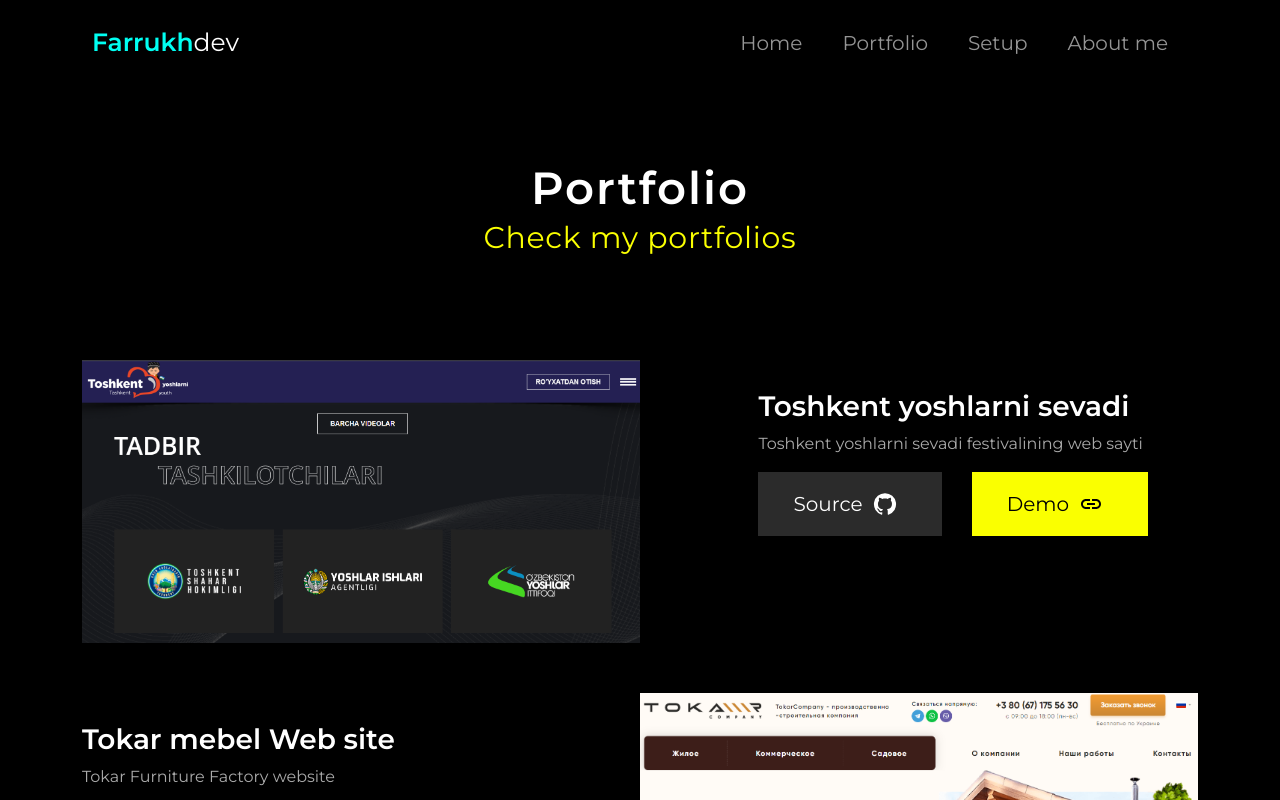
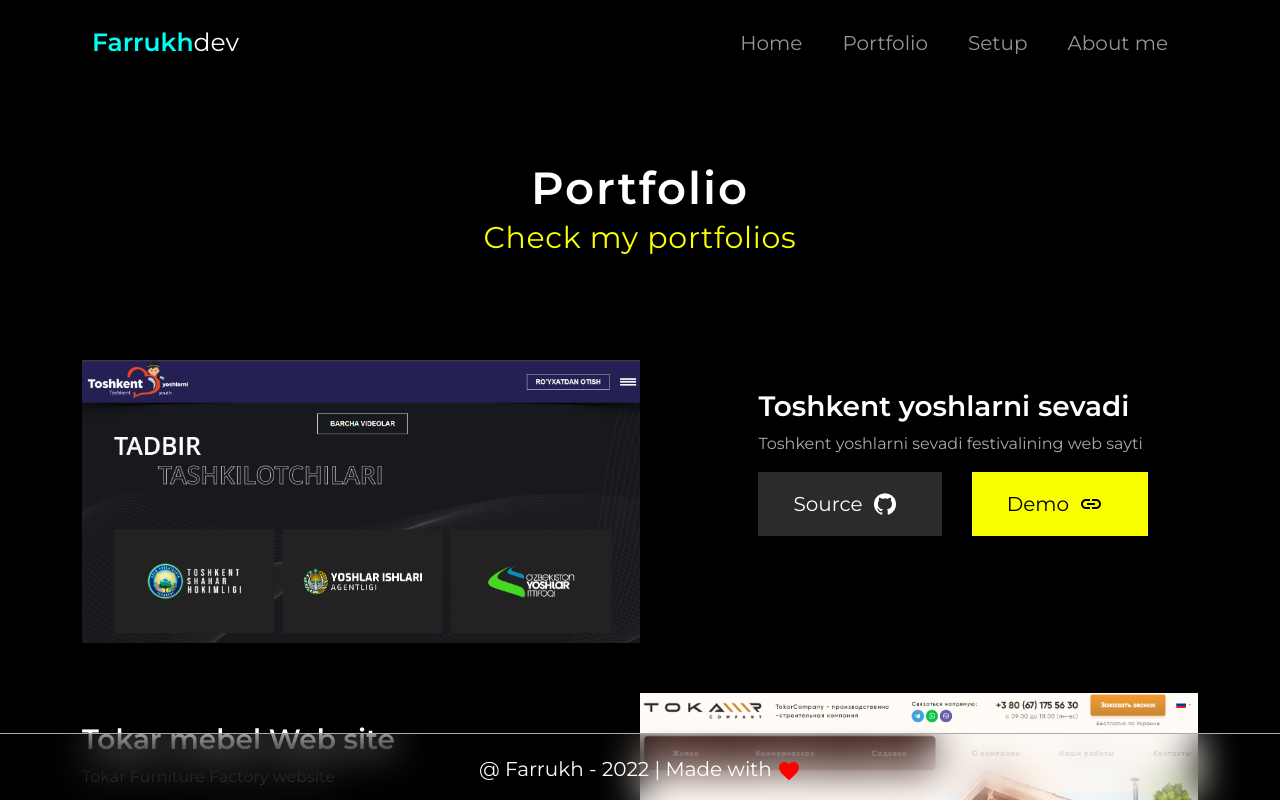
Before and after one commit to Musratovf/farrukh-dev, a React (Create React App) app: page /portfolio in a window 1280 px wide. Shown: the top 800 px of the page. Built offline with nearby package versions, Linux system fonts and the light colour scheme.

Commit message:
added footer

```diff
--- /dev/null
+++ b/src/Components/footer/Footer.jsx
@@ -0,0 +1,14 @@
+import React from 'react';
+import FavoriteIcon from '@mui/icons-material/Favorite';
+const footer = () => {
+	return (
+		<div className='footer'>
+			<p>
+				@ Farrukh - {new Date().getFullYear()} | Made with{' '}
+				<FavoriteIcon />
+			</p>
+		</div>
+	);
+};
+
+export default footer;
--- a/src/Components/portfolio/Portfolio.jsx
+++ b/src/Components/portfolio/Portfolio.jsx
@@ -2,12 +2,15 @@ import React from 'react';
 import NavSection from '../home/NavSection';
 import PageInfo from './PageInfo';
 import Project from './Project';
+import Footer from '../footer/Footer';
+
 const Portfolio = () => {
 	return (
 		<>
 			<NavSection />
 			<PageInfo />
 			<Project />
+			<Footer />
 		</>
 	);
 };
--- a/src/Components/portfolio/Project.jsx
+++ b/src/Components/portfolio/Project.jsx
@@ -11,7 +11,7 @@ const Project = () => {
 		<>
 			<Container>
 				<Row>
-					<Col md='12'>
+					<Col className='col' md='12'>
 						<div className='projectCard'>
 							<img
 								className='portfolio-img'
--- a/src/Components/styles/main.scss
+++ b/src/Components/styles/main.scss
@@ -209,3 +209,25 @@ nav.fixed {
 		}
 	}
 }
+.col {
+	margin-bottom: 30px;
+}
+// Footer
+.footer {
+	position: fixed;
+	width: 100%;
+	bottom: 0;
+	margin-top: 130px;
+	padding: 20px 0 0;
+	border-top: 1px solid #aaaaaa;
+	text-align: center;
+	backdrop-filter: blur(20px);
+	p {
+		font-size: 20px;
+		color: #ffffff;
+		font-family: 'Montserrat', sans-serif;
+		svg {
+			color: rgb(255, 0, 0);
+		}
+	}
+}
```
